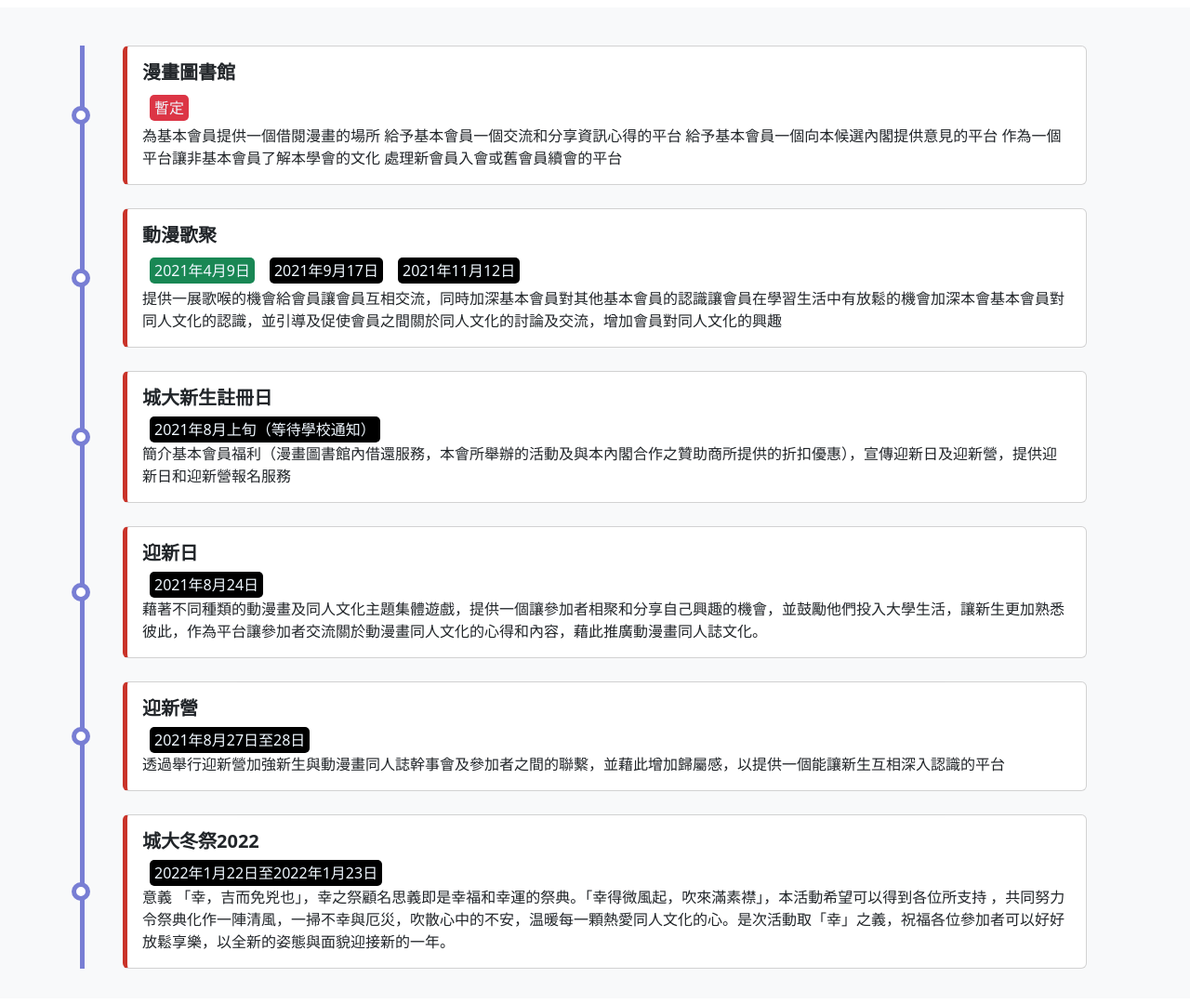
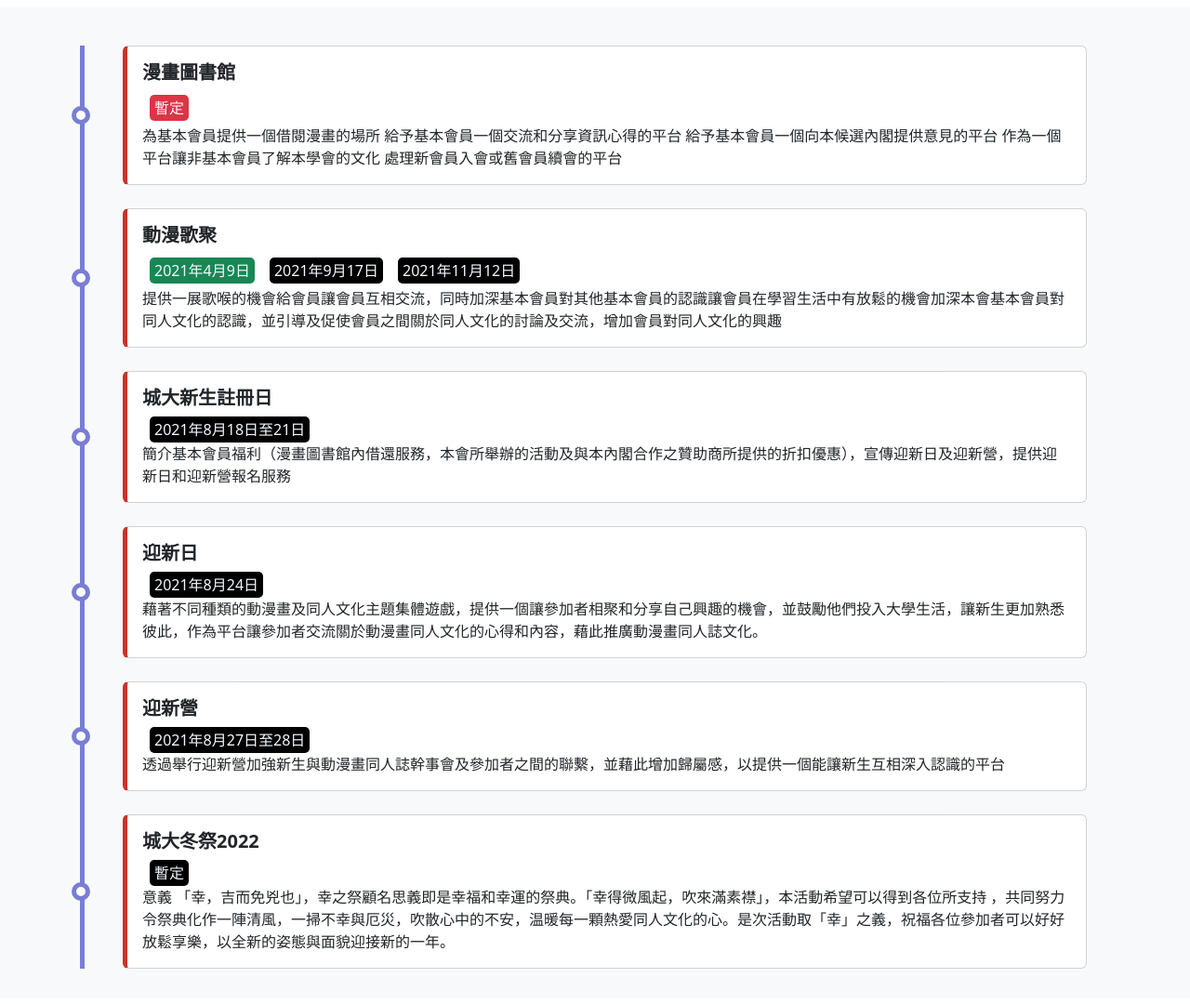
Before and after one commit to seika27cads/27thcadsSeika, a plain HTML site: page event.html in a window 1280 px wide. Shown: the whole page at 93% size. Drawn offline with nearby package versions, Linux system fonts and the light colour scheme.

Commit message:
update event data

```diff
--- a/json/event.json
+++ b/json/event.json
@@ -18,7 +18,7 @@
     "content":"提供一展歌喉的機會給會員讓會員互相交流，同時加深基本會員對其他基本會員的認識讓會員在學習生活中有放鬆的機會加深本會基本會員對同人文化的認識，並引導及促使會員之間關於同人文化的討論及交流，增加會員對同人文化的興趣"
 },{
     "eventName":"城大新生註冊日",
-    "dateDetail":[{ "date":"2021年8月上旬（等待學校通知）",
+    "dateDetail":[{ "date":"2021年8月18日至21日",
                     "color":"bg-always-dark",
                     "url":""}],
     "content":"簡介基本會員福利（漫畫圖書館內借還服務，本會所舉辦的活動及與本內閣合作之贊助商所提供的折扣優惠），宣傳迎新日及迎新營，提供迎新日和迎新營報名服務"
@@ -36,7 +36,7 @@
     "content":"透過舉行迎新營加強新生與動漫畫同人誌幹事會及參加者之間的聯繫，並藉此增加歸屬感，以提供一個能讓新生互相深入認識的平台"
 },{
     "eventName":"城大冬祭2022",
-    "dateDetail":[{ "date":"2022年1月22日至2022年1月23日",
+    "dateDetail":[{ "date":"暫定",
                     "color":"bg-always-dark",
                     "url":""}],
     "content":"意義 「幸，吉而免兇也」，幸之祭顧名思義即是幸福和幸運的祭典。「幸得微風起，吹來滿素襟」，本活動希望可以得到各位所支持 ，共同努力令祭典化作一陣清風，一掃不幸與厄災，吹散心中的不安，温暖每一顆熱愛同人文化的心。是次活動取「幸」之義，祝福各位參加者可以好好放鬆享樂，以全新的姿態與面貌迎接新的一年。"
```
Also changed, not shown: event.html (+0 -2 lines).
